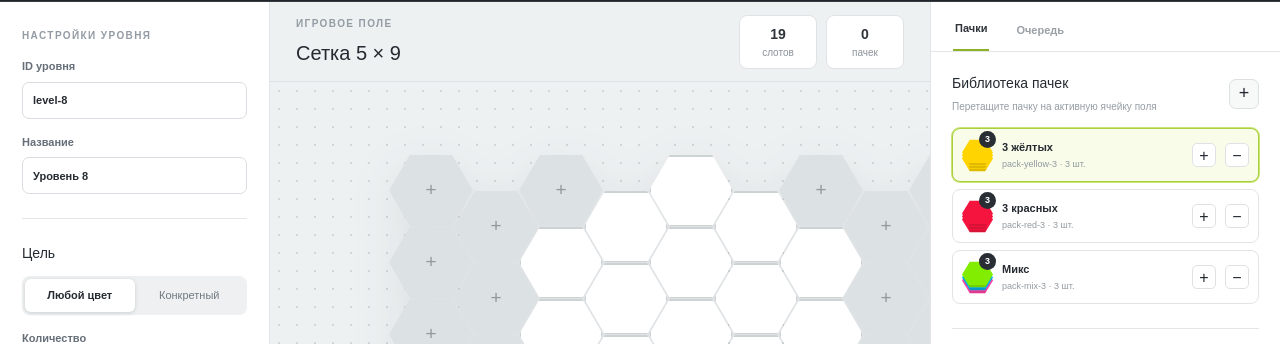
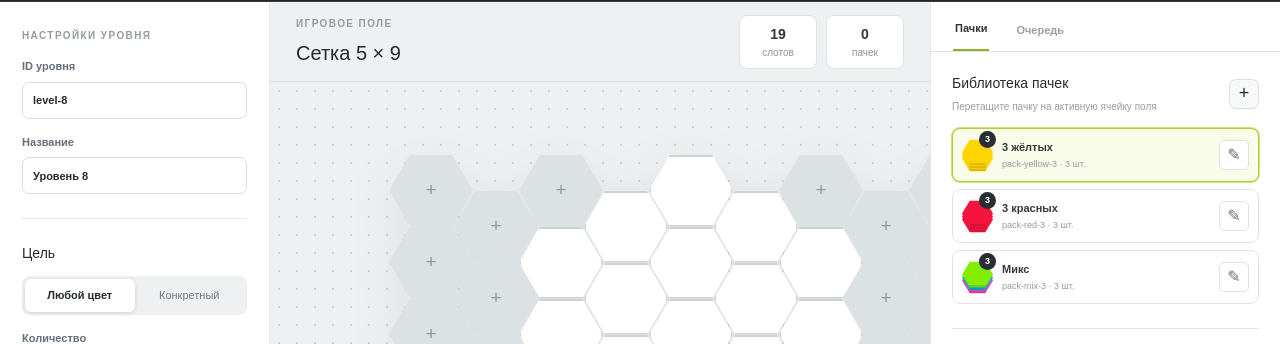
Before and after one commit to MikhailPakhomov/hexa-sort-constructor, a Next.js app: page / in a window 1280 px wide. Shown: the part 72-416 px from the top of the page. Built offline with nearby package versions, Linux system fonts and the light colour scheme.

Commit message:
feat: добавлен функционал редактирования созданных стопок

```diff
--- a/app/level-constructor.tsx
+++ b/app/level-constructor.tsx
@@ -101,7 +101,7 @@ export default function LevelConstructor() {
   const [randomPacks, setRandomPacks] = useState<RandomPack[]>(INITIAL_RANDOM_PACKS);
   const [notice, setNotice] = useState("");
   const [contextMenu, setContextMenu] = useState<{ cellId: string; x: number; y: number } | null>(null);
-  const [packDraft, setPackDraft] = useState<{ name: string; items: number[] } | null>(null);
+  const [packDraft, setPackDraft] = useState<{ id?: string; name: string; items: number[] } | null>(null);
   const [draggingPackId, setDraggingPackId] = useState<string | null>(null);
   const [dragTargetCell, setDragTargetCell] = useState<string | null>(null);
 
@@ -186,6 +186,13 @@ export default function LevelConstructor() {
 
   function savePack() {
     if (!packDraft || packDraft.items.length === 0) return;
+    if (packDraft.id) {
+      const id = packDraft.id;
+      setPacks((value) => value.map((pack) => pack.id === id ? { ...pack, name: packDraft.name.trim() || pack.name, items: packDraft.items } : pack));
+      setSelectedPack(id);
+      setPackDraft(null);
+      return;
+    }
     let sequence = packs.length + 1;
     while (packs.some((pack) => pack.id === `pack-${sequence}`)) sequence += 1;
     const id = `pack-${sequence}`;
@@ -222,10 +229,6 @@ export default function LevelConstructor() {
       items.splice(to, 0, item);
       return { ...draft, items };
     });
-  }
-
-  function updatePack(id: string, patch: Partial<Pack>) {
-    setPacks((value) => value.map((pack) => pack.id === id ? { ...pack, ...patch } : pack));
   }
 
   function download() {
@@ -304,9 +307,8 @@ export default function LevelConstructor() {
             <div className="section-title"><div><h2>Библиотека пачек</h2><p>Перетащите пачку на активную ячейку поля</p></div><button className="icon-button" onClick={() => setPackDraft({ name: `Новая пачка ${packs.length + 1}`, items: [] })} title="Создать пачку">+</button></div>
             <div className="pack-list">{packs.map((pack) => <article className={`pack-card ${selectedPack === pack.id ? "selected" : ""} ${draggingPackId === pack.id ? "is-dragging" : ""}`} key={pack.id} draggable onDragStart={(event) => { event.dataTransfer.effectAllowed = "copy"; event.dataTransfer.setData("application/x-hexa-pack", pack.id); setDraggingPackId(pack.id); setSelectedPack(pack.id); }} onDragEnd={() => { setDraggingPackId(null); setDragTargetCell(null); }} onClick={() => setSelectedPack(pack.id)} title="Перетащите пачку на активную ячейку поля">
               <PieceStack items={pack.items} colors={colors} small />
-              <div><input value={pack.name} onClick={(e) => e.stopPropagation()} onChange={(event) => updatePack(pack.id, { name: event.target.value })} /><small>{pack.id} · {pack.items.length} шт.</small></div>
-              <button onClick={(event) => { event.stopPropagation(); updatePack(pack.id, { items: [...pack.items, colors[pack.items.length % colors.length].id] }); }}>+</button>
-              <button disabled={pack.items.length <= 1} onClick={(event) => { event.stopPropagation(); updatePack(pack.id, { items: pack.items.slice(0, -1) }); }}>−</button>
+              <div><strong>{pack.name}</strong><small>{pack.id} · {pack.items.length} шт.</small></div>
+              <button className="pack-edit" draggable={false} onClick={(event) => { event.stopPropagation(); setPackDraft({ id: pack.id, name: pack.name, items: [...pack.items] }); }} title={`Редактировать ${pack.name}`} aria-label={`Редактировать ${pack.name}`}>✎</button>
             </article>)}</div>
 
             <div className="section-rule" />
@@ -347,7 +349,7 @@ export default function LevelConstructor() {
         </aside>
       </section>
       {packDraft && <div className="modal-backdrop" onPointerDown={() => setPackDraft(null)}><section className="pack-modal" onPointerDown={(event) => event.stopPropagation()}>
-        <header><div><p className="eyebrow">Библиотека пачек</p><h2>Новая пачка</h2></div><button onClick={() => setPackDraft(null)} aria-label="Закрыть">×</button></header>
+        <header><div><p className="eyebrow">Библиотека пачек</p><h2>{packDraft.id ? "Редактирование пачки" : "Новая пачка"}</h2></div><button onClick={() => setPackDraft(null)} aria-label="Закрыть">×</button></header>
         <label className="draft-name">Название пачки<input autoFocus value={packDraft.name} onChange={(event) => setPackDraft({ ...packDraft, name: event.target.value })} /></label>
         <div className="pack-editor">
           <div className="draft-palette"><h3>Цвета</h3><p>Перетащите цвет в стопку или нажмите на него</p>{colors.map((color) => <button key={color.id} draggable onDragStart={(event) => event.dataTransfer.setData("colorId", String(color.id))} onClick={() => setPackDraft({ ...packDraft, items: [...packDraft.items, color.id] })}><i style={{ background: color.hex }} /><span>{color.name}</span><b>+</b></button>)}</div>
@@ -356,7 +358,7 @@ export default function LevelConstructor() {
             {packDraft.items.map((colorId, index) => { const color = colors.find((item) => item.id === colorId); return <div className="draft-piece" key={`${colorId}-${index}`} draggable onDragStart={(event) => event.dataTransfer.setData("stackIndex", String(index))} onDragOver={(event) => event.preventDefault()} onDrop={(event) => { event.preventDefault(); event.stopPropagation(); const from = Number(event.dataTransfer.getData("stackIndex")); if (Number.isInteger(from)) moveDraftItem(from, index); }}><span>{index === 0 ? "НИЗ" : index === packDraft.items.length - 1 ? "ВЕРХ" : index + 1}</span><i style={{ background: color?.hex }} /><b>{color?.name}</b><div><button disabled={index === 0} onClick={() => moveDraftItem(index, index - 1)}>↓</button><button disabled={index === packDraft.items.length - 1} onClick={() => moveDraftItem(index, index + 1)}>↑</button><button className="remove" onClick={() => setPackDraft({ ...packDraft, items: packDraft.items.filter((_, itemIndex) => itemIndex !== index) })}>×</button></div></div>; })}
           </div></div>
         </div>
-        <footer><span>{packDraft.items.length} элементов</span><div><button className="modal-cancel" onClick={() => setPackDraft(null)}>Отмена</button><button className="primary" disabled={packDraft.items.length === 0} onClick={savePack}>Создать пачку</button></div></footer>
+        <footer><span>{packDraft.items.length} элементов</span><div><button className="modal-cancel" onClick={() => setPackDraft(null)}>Отмена</button><button className="primary" disabled={packDraft.items.length === 0} onClick={savePack}>{packDraft.id ? "Сохранить" : "Создать пачку"}</button></div></footer>
       </section></div>}
       {contextMenu && placements[contextMenu.cellId] && <div className="context-backdrop" onPointerDown={() => setContextMenu(null)} onContextMenu={(event) => { event.preventDefault(); setContextMenu(null); }}><div className="context-menu" style={{ left: contextMenu.x, top: contextMenu.y }} onPointerDown={(event) => event.stopPropagation()}><small>Действия с пачкой</small><button onClick={() => toggleLock(contextMenu.cellId)}><span>{placements[contextMenu.cellId].locked ? "🔓" : "🔒"}</span>{placements[contextMenu.cellId].locked ? "Снять замок" : "Установить замок"}</button>{placements[contextMenu.cellId].locked && <label className="lock-count-field"><span>Гексов для снятия</span><input key={`${contextMenu.cellId}-${placements[contextMenu.cellId].unlockHexCount ?? 10}`} type="number" min="1" defaultValue={placements[contextMenu.cellId].unlockHexCount ?? 10} onBlur={(event) => updateUnlockHexCount(contextMenu.cellId, Number(event.target.value))} onKeyDown={(event) => { if (event.key === "Enter") event.currentTarget.blur(); }} /></label>}<button className="danger" onClick={() => { setPlacements((value) => Object.fromEntries(Object.entries(value).filter(([key]) => key !== contextMenu.cellId))); setContextMenu(null); }}><span>×</span>Убрать пачку</button></div></div>}
       {notice && <div className="toast">{notice}</div>}
```
Also changed, not shown: app/globals.css.
